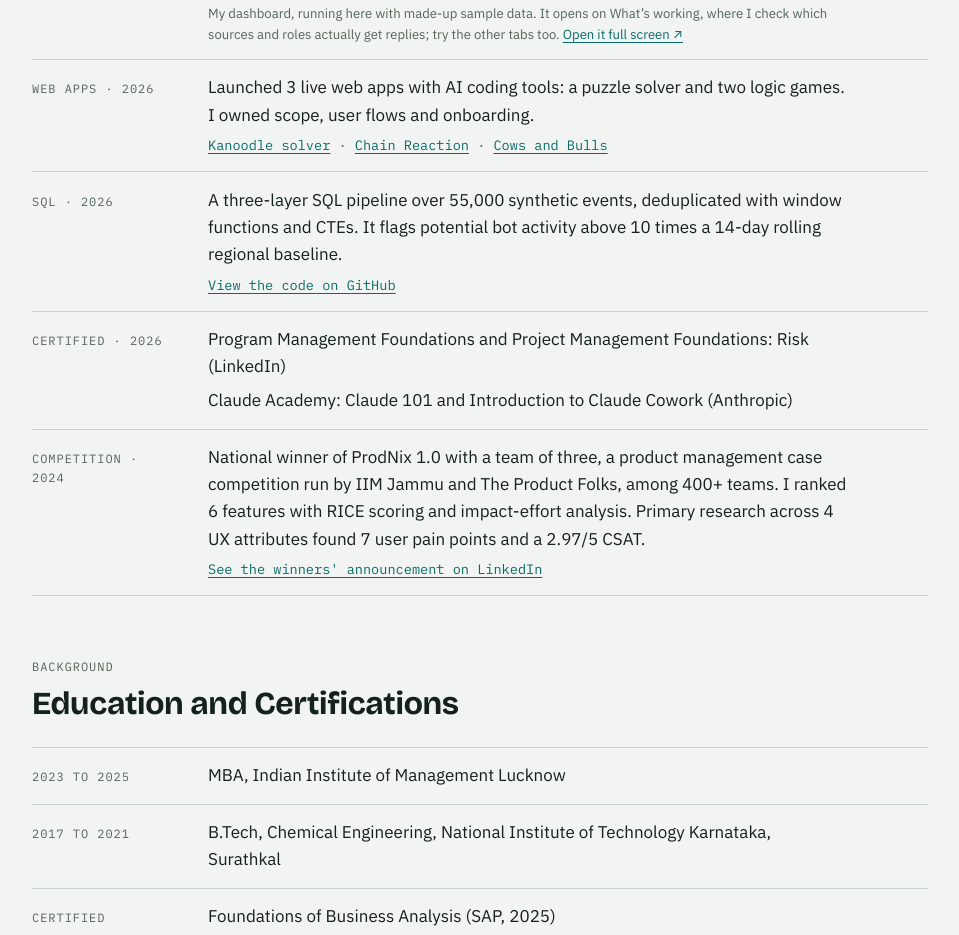
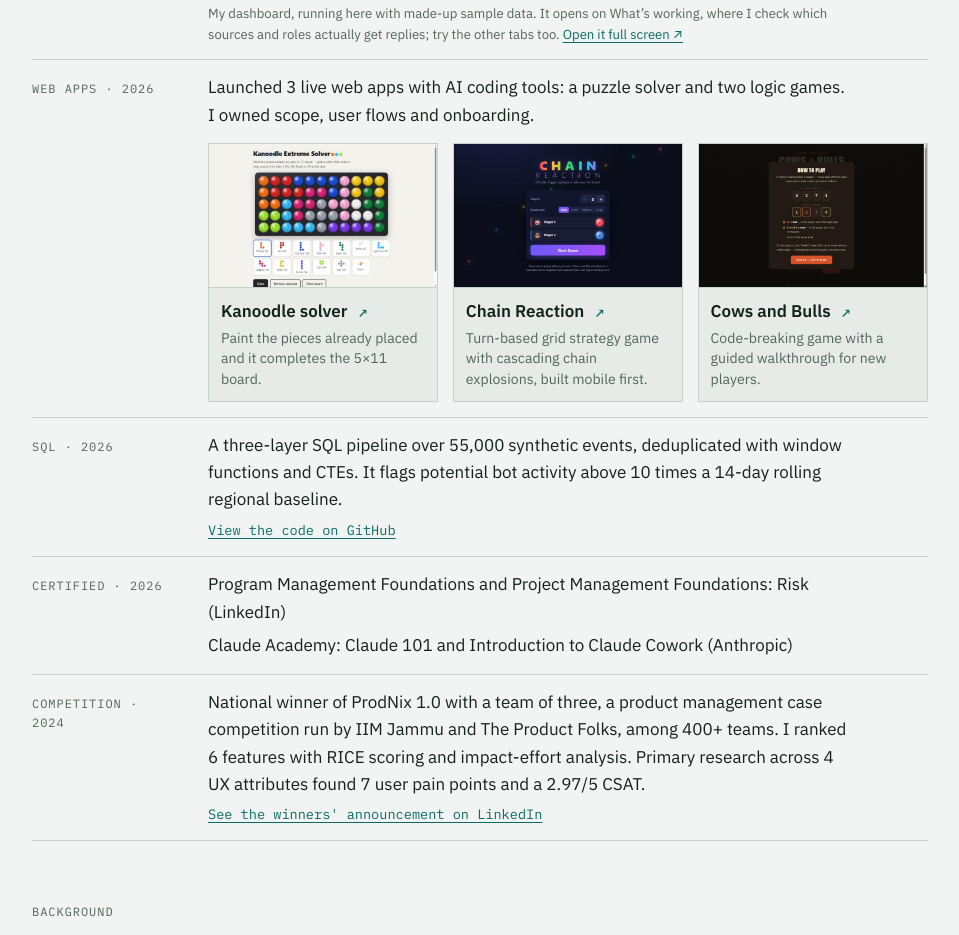
Before and after one commit to jishinchandkc/jishinchandkc.github.io, a plain HTML site: page index.html in a window 1280 px wide. Shown: the part 5617-6552 px from the top of the page, without its empty margins (160-1119 px from the left). Drawn offline with nearby package versions, Linux system fonts and the light colour scheme.

Commit message:
Bring back the web app screenshot cards
Co-Authored-By: Claude Opus 5.5 <noreply@anthropic.com>

```diff
--- a/index.html
+++ b/index.html
@@ -541,7 +541,23 @@ footer { margin-top: 3.5rem; padding-top: 1rem; border-top: 1px solid var(--line
         <span class="label">Web apps · 2026</span>
         <div>
           <p>Launched 3 live web apps with AI coding tools: a puzzle solver and two logic games. I owned scope, user flows and onboarding.</p>
-          <p class="links"><a href="https://kanoodlesolver.netlify.app/">Kanoodle solver</a> · <a href="https://thechainreactiongame.netlify.app/">Chain Reaction</a> · <a href="https://cowsnbullsgame.netlify.app/">Cows and Bulls</a></p>
+          <div class="apps">
+            <a class="app" href="https://kanoodlesolver.netlify.app/">
+              <img src="img/kanoodle.jpg" width="800" height="500" loading="lazy" alt="Kanoodle Extreme Solver with a fully solved, colorful 5 by 11 board">
+              <span class="name">Kanoodle solver</span>
+              <span class="desc">Paint the pieces already placed and it completes the 5×11 board.</span>
+            </a>
+            <a class="app" href="https://thechainreactiongame.netlify.app/">
+              <img src="img/chain-reaction.jpg" width="800" height="500" loading="lazy" alt="Chain Reaction start screen with player and board-size settings">
+              <span class="name">Chain Reaction</span>
+              <span class="desc">Turn-based grid strategy game with cascading chain explosions, built mobile first.</span>
+            </a>
+            <a class="app" href="https://cowsnbullsgame.netlify.app/">
+              <img src="img/cows-and-bulls.jpg" width="800" height="500" loading="lazy" alt="Cows and Bulls guided walkthrough explaining how a guess is scored">
+              <span class="name">Cows and Bulls</span>
+              <span class="desc">Code-breaking game with a guided walkthrough for new players.</span>
+            </a>
+          </div>
         </div>
       </li>
       <li>
```
